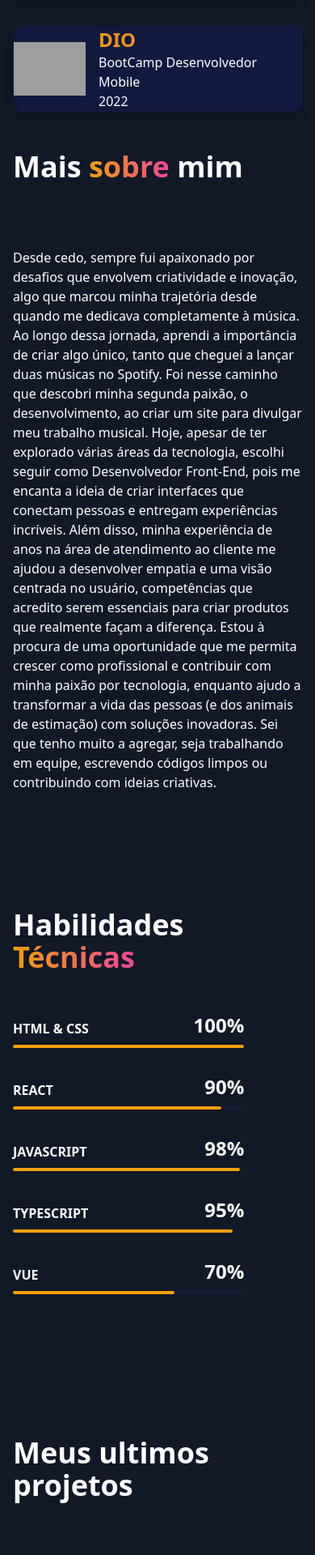
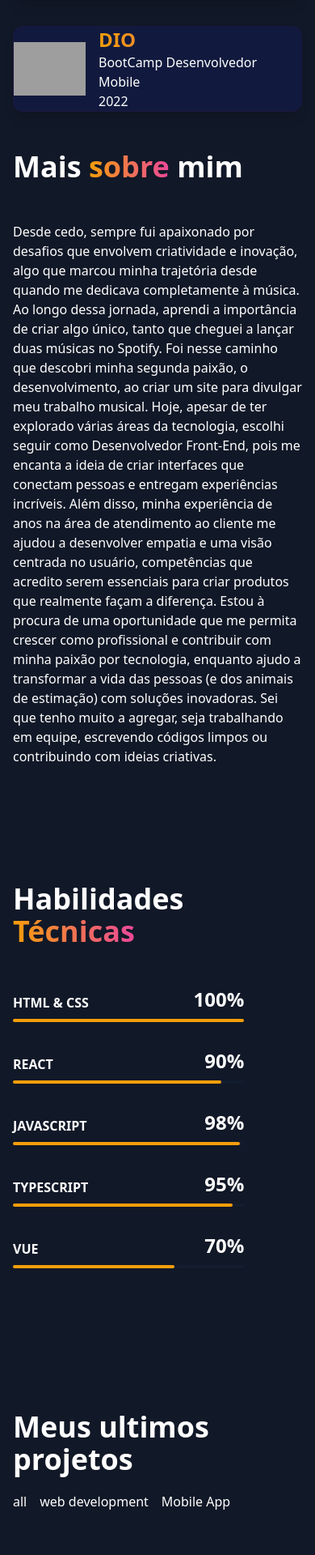
Before and after one commit to vibrazzi/portifolio-vue, a Vue app: page / in a window 390 px wide. Shown: the part 2828-4748 px from the top of the page at 81% size. Built offline with nearby package versions, Linux system fonts and the light colour scheme; grey boxes are pictures that could not be loaded.

Commit message:
text: corrigindo formatações de texto

```diff
--- a/src/components/AboutSection.vue
+++ b/src/components/AboutSection.vue
@@ -28,7 +28,7 @@
                     <span class="text-transparent bg-clip-text bg-gradient-to-r from-primary to-secondary">sobre</span>
                     mim
                 </h2>
-                <p class="text-base lg:text-lg mt-8 py-8 text-left"> Desde cedo, sempre fui apaixonado por desafios que envolvem criatividade e inovação, algo que marcou minha trajetória desde quando me dedicava completamente à música. Ao longo dessa jornada, aprendi a importância de criar algo único, tanto que cheguei a lançar duas músicas no Spotify. Foi nesse caminho que descobri minha segunda paixão, o desenvolvimento, ao criar um site para divulgar meu trabalho musical. Hoje, apesar de ter explorado várias áreas da tecnologia, escolhi seguir como Desenvolvedor Front-End, pois me encanta a ideia de criar interfaces que conectam pessoas e entregam experiências incríveis. Além disso, minha experiência de anos na área de atendimento ao cliente me ajudou a desenvolver empatia e uma visão centrada no usuário, competências que acredito serem essenciais para criar produtos que realmente façam a diferença. Estou à procura de uma oportunidade que me permita crescer como profissional e contribuir com minha paixão por tecnologia, enquanto ajudo a transformar a vida das pessoas (e dos animais de estimação) com soluções inovadoras. Sei que tenho muito a agregar, seja trabalhando em equipe, escrevendo códigos limpos ou contribuindo com ideias criativas.
+                <p class="text-base lg:text-lg mt-0 py-8 text-left"> Desde cedo, sempre fui apaixonado por desafios que envolvem criatividade e inovação, algo que marcou minha trajetória desde quando me dedicava completamente à música. Ao longo dessa jornada, aprendi a importância de criar algo único, tanto que cheguei a lançar duas músicas no Spotify. Foi nesse caminho que descobri minha segunda paixão, o desenvolvimento, ao criar um site para divulgar meu trabalho musical. Hoje, apesar de ter explorado várias áreas da tecnologia, escolhi seguir como Desenvolvedor Front-End, pois me encanta a ideia de criar interfaces que conectam pessoas e entregam experiências incríveis. Além disso, minha experiência de anos na área de atendimento ao cliente me ajudou a desenvolver empatia e uma visão centrada no usuário, competências que acredito serem essenciais para criar produtos que realmente façam a diferença. Estou à procura de uma oportunidade que me permita crescer como profissional e contribuir com minha paixão por tecnologia, enquanto ajudo a transformar a vida das pessoas (e dos animais de estimação) com soluções inovadoras. Sei que tenho muito a agregar, seja trabalhando em equipe, escrevendo códigos limpos ou contribuindo com ideias criativas.
                 </p>
                 <div class="grid grid-cols-3 gap-4 max-w-lg pt-8">
                 </div>
--- a/src/components/LatestProjSection.vue
+++ b/src/components/LatestProjSection.vue
@@ -4,6 +4,10 @@
             <div class="mb-4 md:flex md:justify-between xl:pr-16">
                 <h2 class="text-4xl font-bold text-white">Meus ultimos projetos</h2>
                 <div class="flex space-x-4 mb-4 mt-5 md:mt-0">
+                    <button class="hover:text-primary" v-for="category in ['all', 'web development', 'Mobile App']"
+                        :key="category" @click="() => selectedCategory = category">
+                        {{ category }}
+                    </button>
                 </div>
             </div>
             <ul class="px-4 sm:py-16 xl:pr-16 grid grid-cols-1 gap-6 pt-10 sm:grid-cols-2 md:gap-10 md:pt-12 lg:grid-cols-3"
```
